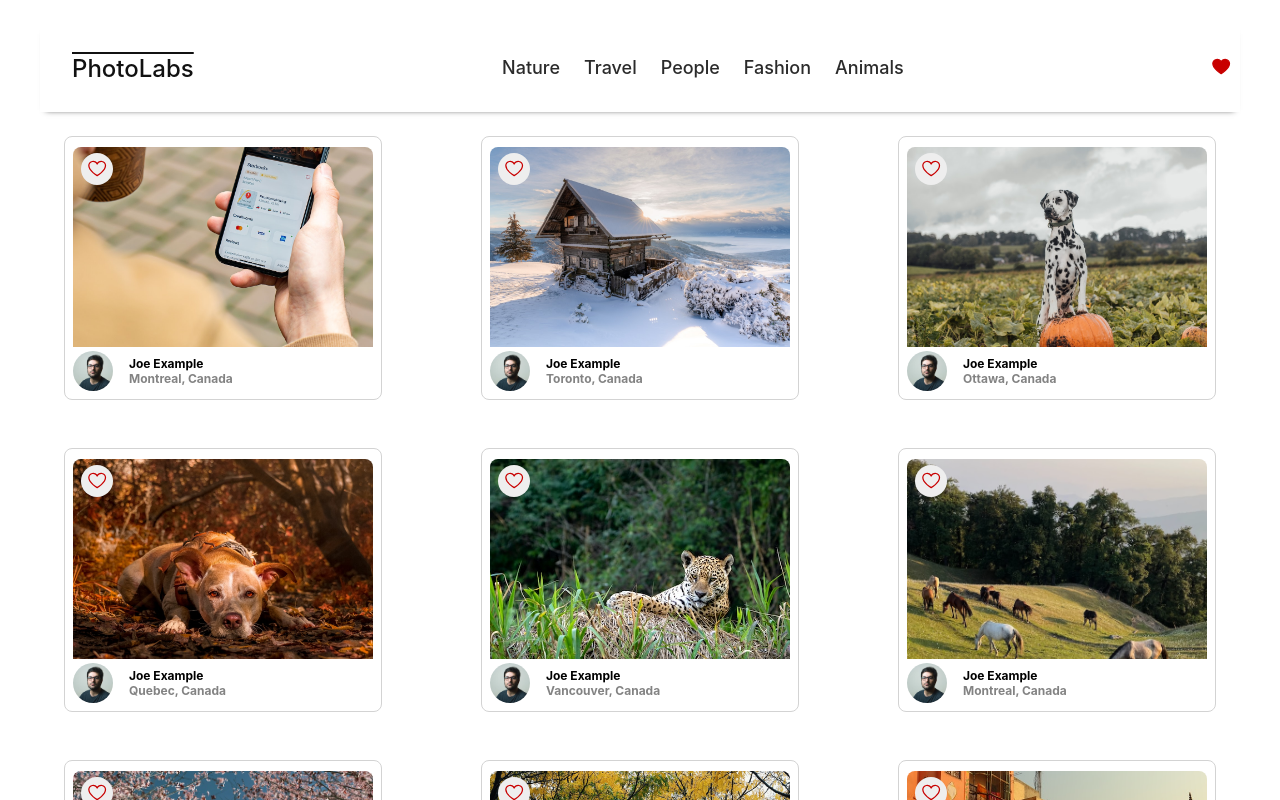
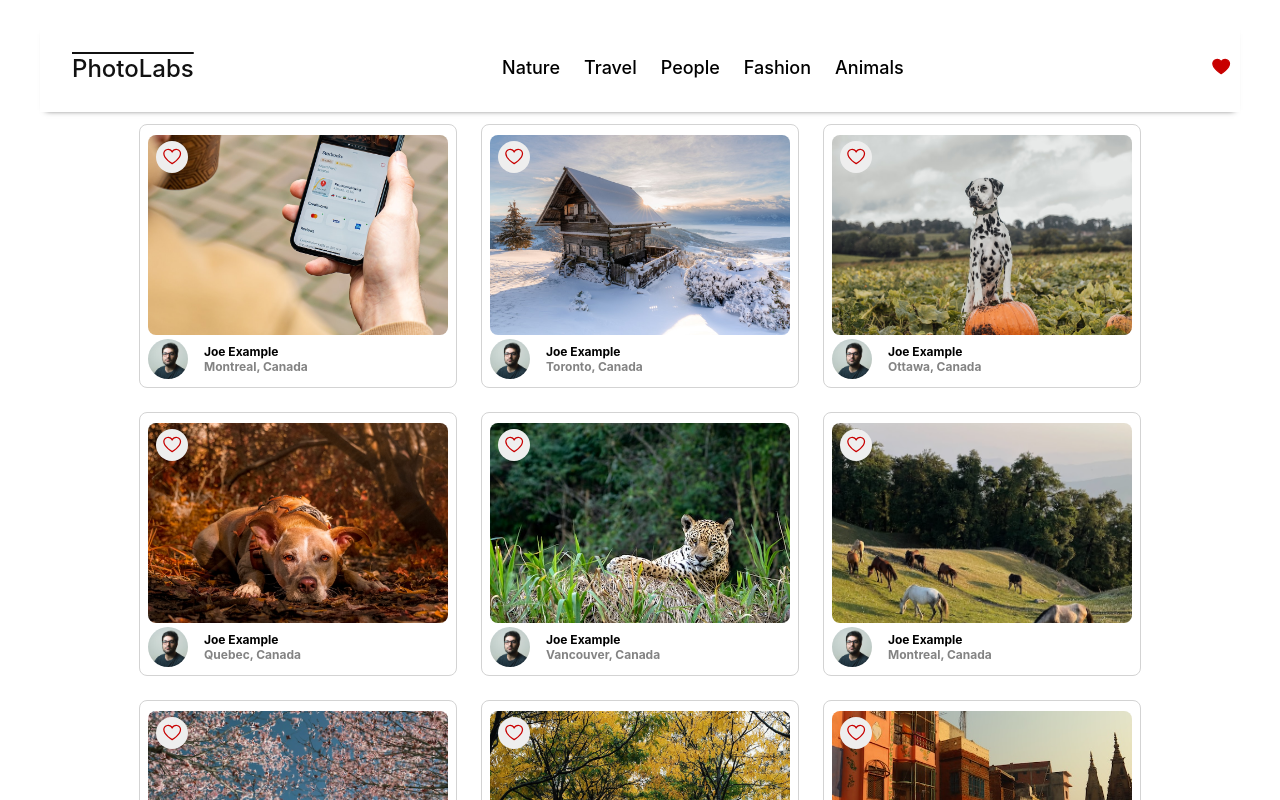
Before and after one commit to lnz-rvng/photolabs-starter, a React (Create React App) app in the folder frontend/: page / in a window 1280 px wide. Shown: the top 800 px of the page. Built offline with nearby package versions, Linux system fonts and the light colour scheme; the HTML template or start-up script is replaced by a standard one.

Commit message:
modify the styles based on the feedback

```diff
--- a/frontend/src/styles/PhotoDetailsModal.scss
+++ b/frontend/src/styles/PhotoDetailsModal.scss
@@ -31,8 +31,6 @@
 
 .photo-details-modal__image {
   max-width: 95%;
-  border-radius: 8px;
-  padding: 24px;
 }
 
 .photo-details-modal__top-bar {
--- a/frontend/src/styles/PhotoList.scss
+++ b/frontend/src/styles/PhotoList.scss
@@ -1,12 +1,11 @@
 .photo-list {
   display: flex;
   flex-wrap: wrap;
-  justify-content: space-between;
+  justify-content: center;
   list-style-type: none;
   margin: 0;
   padding: 0;
 }
-
 .photo-list:after {
   content: "";
   flex: 0 1 30%;
--- a/frontend/src/styles/PhotoListItem.scss
+++ b/frontend/src/styles/PhotoListItem.scss
@@ -1,5 +1,5 @@
 .photo-list__item {
-  margin: 24px;
+  margin: 12px;
   padding: 8px;
   border-width: 0.5px;
   border-color: lightgray;
@@ -9,14 +9,7 @@
 }
 
 .photo-list__image {
-  user-select: none;
-  width: 300px;
-  height: 200px;
-  object-fit: cover;
-}
-
-.photo-list__image {
-  border-radius: 8px 8px 0px 0px;
+  border-radius: 8px;
   user-select: none;
   width: 300px;
   height: 200px;
--- a/frontend/src/styles/TopicListItem.scss
+++ b/frontend/src/styles/TopicListItem.scss
@@ -7,7 +7,7 @@
   font-size: 18px;
   text-decoration: none;
   font-weight: 500;
-  color: #2b2b2b;
+  color: #000000;
 
   &:hover {
     text-decoration: overline;
```
